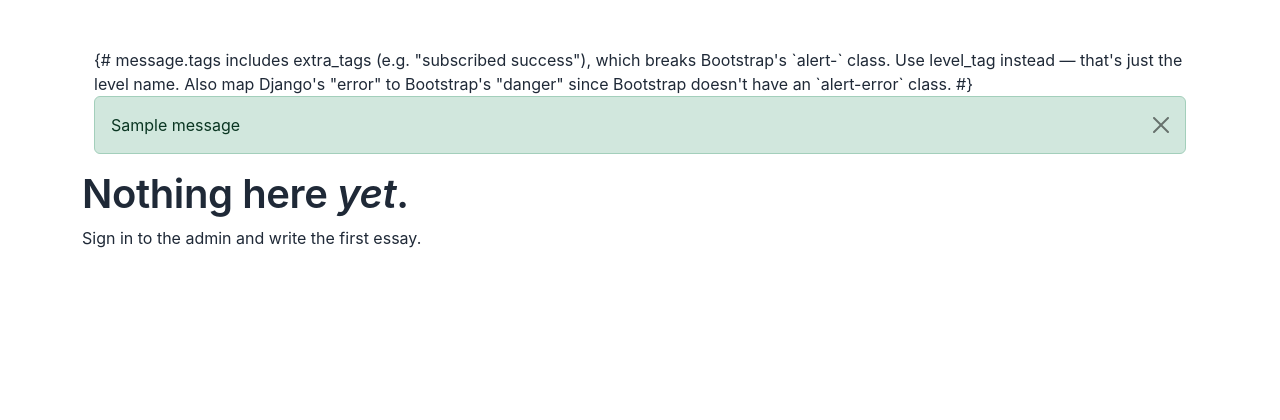
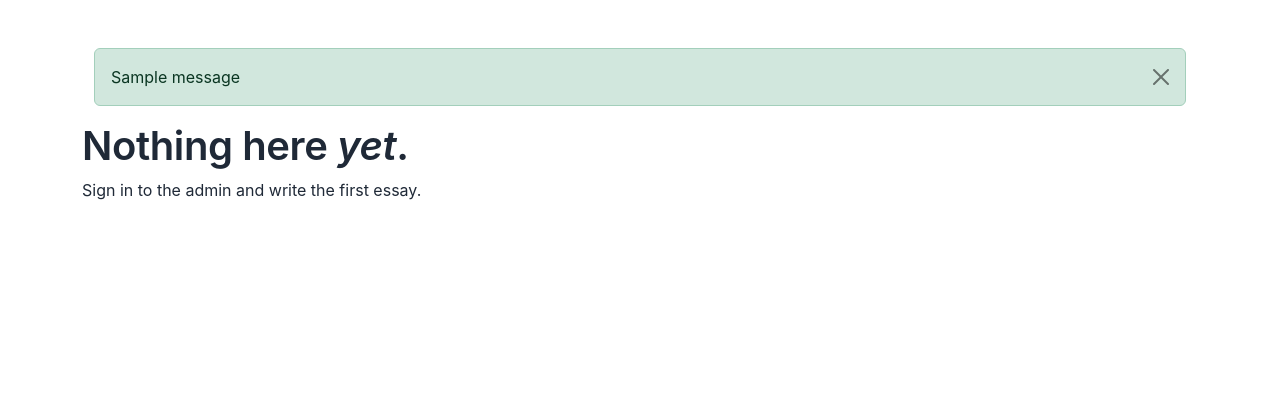
Before and after one commit to Ramkiranch/django-projects, a Django app: page / in a window 1280 px wide. Shown: the part 59-479 px from the top of the page. Run offline with Django 3.2, Linux system fonts and the light colour scheme; tables that the repository leaves empty hold one stand-in row (values such as "Sample post"); one stand-in notice (Sample message) is shown.

Commit message:
Fix leaked multi-line {# %} above message banner + add precheck.sh
The 4-line {# ... #} comment I added to base.html in PR #14 above the
{% with level=message.level_tag %} block was rendering as visible text
on every page that displays a message (e.g. immediately after subscribe).

Same bug pattern as the four prior occurrences in this project:
- Disqus removal comment on post detail (PR fix-template-comment)
- Form template self-include comment (PR add-plausible-analytics)
- Base.html OG comment (PR fix-email-url)
- 500.html top comment (PR fix-email-url)
- And now this one.

Django's {# ... #} comment is single-line ONLY. Multi-line ones are
treated as literal text by the template parser. Switched this one to
{% comment %} ... {% endcomment %} (the correct multi-line primitive).

To stop this from happening a SIXTH time, this PR also lands a
precheck script: scripts/precheck.sh.

It runs four gates and exits non-zero on any failure:
  1. python manage.py check
  2. python manage.py test posts sitepages subscribers
  3. Every .html template gets get_template()'d (catches syntax errors
     in templates that no test happens to render)
  4. Regex scan of every .html for {# ... #} that spans newlines —
     reports file:line and refuses to pass

Verified end-to-end:
- ./scripts/precheck.sh on a clean tree => ALL GREEN
- Injected a 3-line {# %} into base.html, re-ran => COMMENT FAIL with
  correct file:line and non-zero exit
- Restored, re-ran => ALL GREEN

Workflow is now: ./scripts/precheck.sh && git push

Co-Authored-By: Claude Opus 4.7 (1M context) <noreply@anthropic.com>

```diff
--- a/ramkiransblog/ramkiransblog/templates/base.html
+++ b/ramkiransblog/ramkiransblog/templates/base.html
@@ -71,10 +71,12 @@
       {% if messages %}
         <div class="container">
           {% for message in messages %}
-            {# message.tags includes extra_tags (e.g. "subscribed success"), which
-               breaks Bootstrap's `alert-<level>` class. Use level_tag instead —
-               that's just the level name. Also map Django's "error" to Bootstrap's
-               "danger" since Bootstrap doesn't have an `alert-error` class. #}
+            {% comment %}
+              message.tags includes extra_tags (e.g. "subscribed success"), which
+              breaks Bootstrap's `alert-<level>` class. Use level_tag instead —
+              that's just the level name. Also map Django's "error" to Bootstrap's
+              "danger" since Bootstrap doesn't have an `alert-error` class.
+            {% endcomment %}
             {% with level=message.level_tag %}
               <div class="alert alert-{% if level == 'error' %}danger{% else %}{{ level|default:'info' }}{% endif %} alert-dismissible fade show" role="alert">
                 {{ message }}
```
Also changed, not shown: 1 other file.
